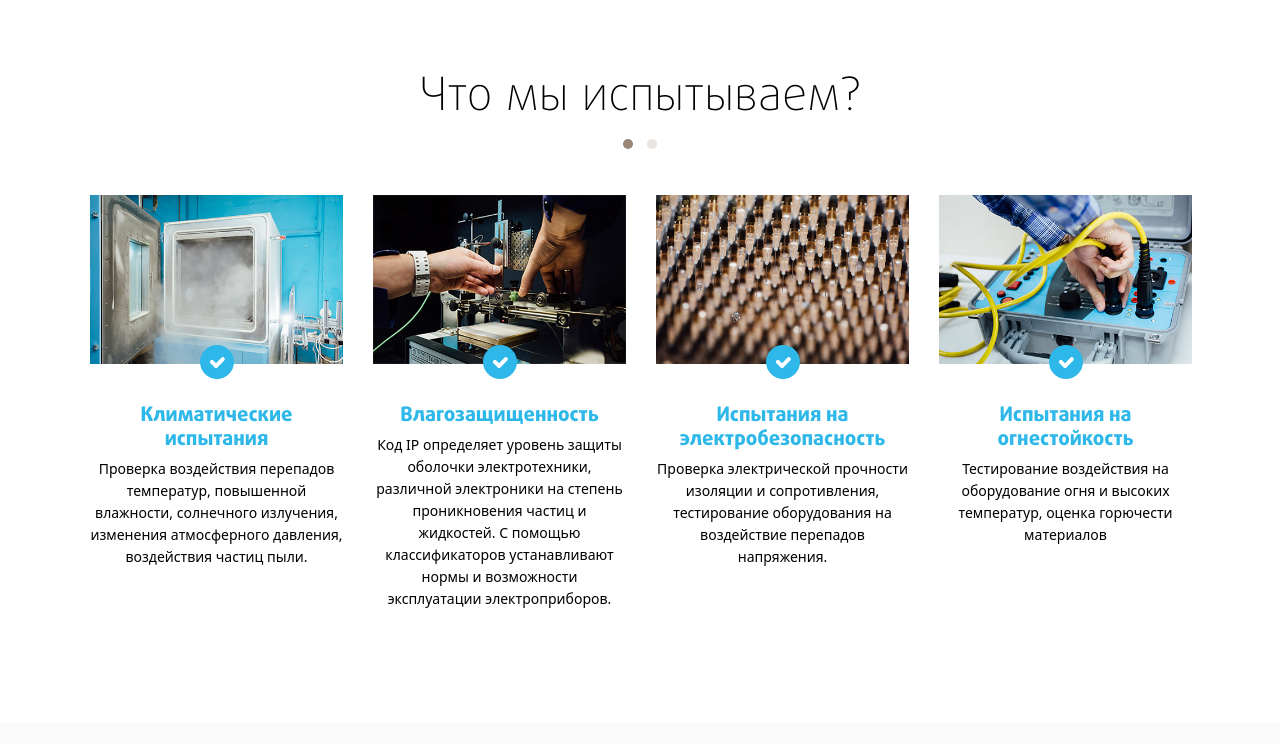
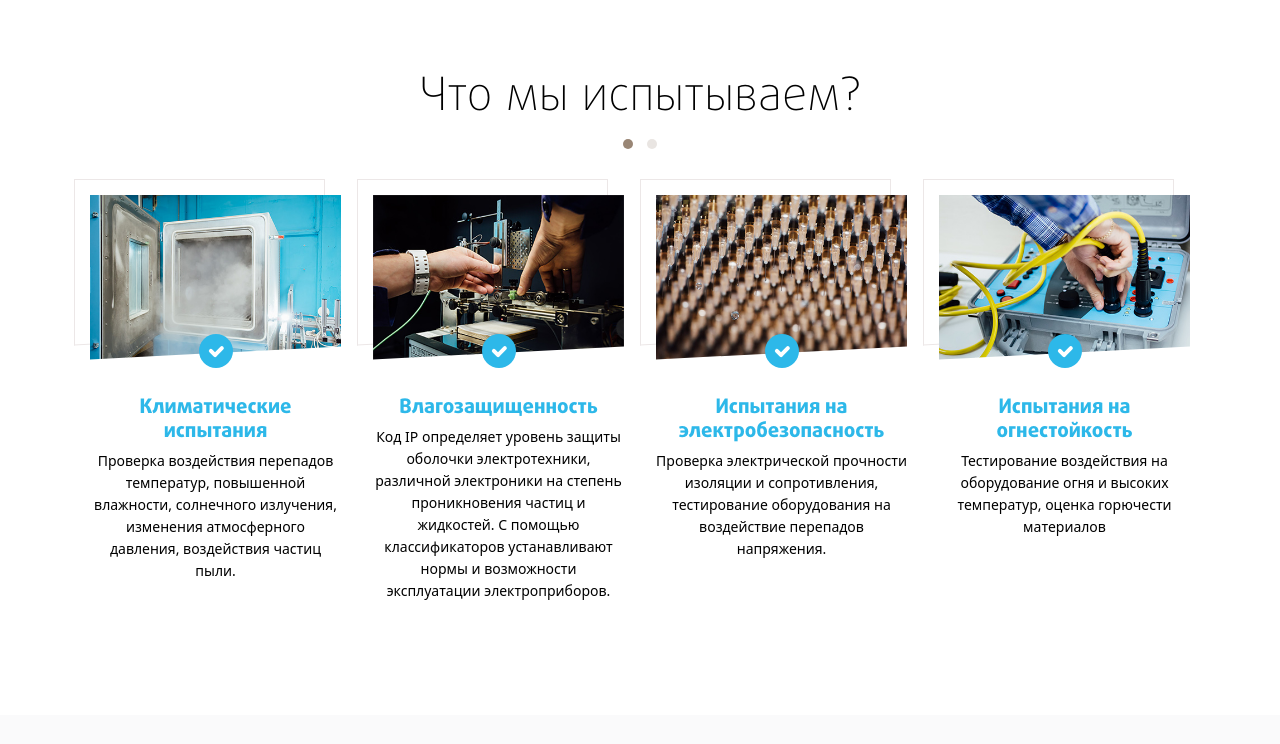
Before and after one commit to sumovska/certifico, a website: page src/index.html in a window 1280 px wide. Shown: the part 1336-2080 px from the top of the page. Drawn offline with Linux system fonts and the light colour scheme; a web font is replaced by a local one.

Commit message:
cornered styles

```diff
--- a/src/index.html
+++ b/src/index.html
@@ -214,15 +214,16 @@
 		</blockquote>
 		<!-- Blockquote -->
 
-		<!-- About -->
+		<!-- Features -->
 		<section class="features">
 			<div class="wrapper">
 				<h2 class="heading">Что мы испытываем?</h2>
 				<ul class="list">
 					<li class="item">
 						<article class="space">
-							<figure class="image">
-								<img src="img/features/4.jpg" width="450" height="300" alt="">
+							<figure class="image cornered">
+								<div class="border"></div>
+								<img src="img/features/4.jpg" width="225" height="150" alt="">
 								<span class="icon"></span>
 							</figure>
 							<h3 class="title">Климатические испытания</h3>
@@ -231,8 +232,9 @@
 					</li>
 					<li class="item">
 						<article class="space">
-							<figure class="image">
-								<img src="img/features/1.jpg" width="450" height="300" alt="">
+							<figure class="image cornered">
+								<div class="border"></div>
+								<img src="img/features/1.jpg" width="225" height="150" alt="">
 								<span class="icon"></span>
 							</figure>
 							<h3 class="title">Влагозащищенность</h3>
@@ -241,8 +243,9 @@
 					</li>
 					<li class="item">
 						<article class="space">
-							<figure class="image">
-								<img src="img/features/2.jpg" width="450" height="300" alt="">
+							<figure class="image cornered">
+								<div class="border"></div>
+								<img src="img/features/2.jpg" width="225" height="150" alt="">
 								<span class="icon"></span>
 							</figure>
 							<h3 class="title">Испытания на электробезопасность</h3>
@@ -251,8 +254,9 @@
 					</li>
 					<li class="item">
 						<article class="space">
-							<figure class="image">
-								<img src="img/features/3.jpg" width="450" height="300" alt="">
+							<figure class="image cornered">
+								<div class="border"></div>
+								<img src="img/features/3.jpg" width="225" height="150" alt="">
 								<span class="icon"></span>
 							</figure>
 							<h3 class="title">Испытания на огнестойкость</h3>
@@ -261,8 +265,9 @@
 					</li>
 					<li class="item">
 						<article class="space">
-							<figure class="image">
-								<img src="img/features/4.jpg" width="450" height="300" alt="">
+							<figure class="image cornered">
+								<div class="border"></div>
+								<img src="img/features/4.jpg" width="225" height="150" alt="">
 								<span class="icon"></span>
 							</figure>
 							<h3 class="title">Климатические испытания</h3>
@@ -271,8 +276,9 @@
 					</li>
 					<li class="item">
 						<article class="space">
-							<figure class="image">
-								<img src="img/features/1.jpg" width="450" height="300" alt="">
+							<figure class="image cornered">
+								<div class="border"></div>
+								<img src="img/features/1.jpg" width="225" height="150" alt="">
 								<span class="icon"></span>
 							</figure>
 							<h3 class="title">Влагозащищенность</h3>
@@ -281,8 +287,9 @@
 					</li>
 					<li class="item">
 						<article class="space">
-							<figure class="image">
-								<img src="img/features/2.jpg" width="450" height="300" alt="">
+							<figure class="image cornered">
+								<div class="border"></div>
+								<img src="img/features/2.jpg" width="225" height="150" alt="">
 								<span class="icon"></span>
 							</figure>
 							<h3 class="title">Испытания на электробезопасность</h3>
@@ -291,8 +298,9 @@
 					</li>
 					<li class="item">
 						<article class="space">
-							<figure class="image">
-								<img src="img/features/3.jpg" width="450" height="300" alt="">
+							<figure class="image cornered">
+								<div class="border"></div>
+								<img src="img/features/3.jpg" width="225" height="150" alt="">
 								<span class="icon"></span>
 							</figure>
 							<h3 class="title">Испытания на огнестойкость</h3>
@@ -302,7 +310,7 @@
 				</ul>
 			</div>
 		</section>
-		<!-- /About -->
+		<!-- /Features -->
 
 		<!-- Testimonials -->
 		<!--section class="testimonials">
--- a/src/js/main.js
+++ b/src/js/main.js
@@ -114,9 +114,4 @@ $(document).ready(function () {
 		});
 	});
 
-	/*** Shape carousel ***/
-	$('.shape').each(function () {
-		$(this).append('<div class="border"></div>');
-	});
-
 });
--- a/src/less/main.less
+++ b/src/less/main.less
@@ -781,6 +781,57 @@ table {
 /* ==========================================================================
    _SHAPE
    ========================================================================== */
+.cornered {
+  position: relative;
+  &:before {
+    .before;
+    height: 20px;
+    background: @color-white;
+    position: absolute;
+    bottom: -11px;
+    left: 0;
+    right: 0;
+    .skew(0deg, -3deg);
+  }
+
+  .border {
+    margin: -16px 16px 24px -16px;
+    position: absolute;
+    top: 0;
+    left: 0;
+    right: 0;
+    bottom: 0;
+    z-index: -1;
+
+    &:before {
+      .before;
+      height: 80%;
+      border-top:1px solid @color-gray-light;
+      border-left:1px solid @color-gray-light;
+      border-right:1px solid @color-gray-light;
+      position: absolute;
+      top: 0;
+      left: 0;
+      right: 0;
+    }
+    &:after {
+      .before;
+      clear: both;
+      height: 30%;
+      border-bottom:1px solid @color-gray-light;
+      border-left:1px solid @color-gray-light;
+      border-right:1px solid @color-gray-light;
+      .skew(0deg, -3deg);
+      position: absolute;
+      bottom: 0;
+      left: 0;
+      right: 0;
+    }
+  }
+}
+/* ==========================================================================
+   _SHAPE
+   ========================================================================== */
 .shape-old {
   width: 280px;
   padding: 16px 0 24px 16px;
@@ -852,17 +903,6 @@ table {
   @media @xxl {
     width: 498px;
     .shape-area { width: 480px; }
-  }
-}
-.shape {
-  .area {
-    padding: 40px;
-
-    &:before {
-      .before;
-      background: @color-blue;
-      .skew(1deg, 1deg);
-    }
   }
 }
 /* ==========================================================================
@@ -1468,7 +1508,7 @@ table {
 
   .list {
     margin-top: 0;
-    padding-top: 56px;
+    padding-top: 40px;
     text-align: center;
     font-size: 14px;
     line-height: 22px;
@@ -1476,7 +1516,11 @@ table {
     &:after { .clearfix; }
 
     &.slick-initialized {
-      .slick-slide { margin-bottom: 0; }
+      .slick-slide {
+        margin-bottom: 0;
+        padding-top: 16px;
+        padding-left: 16px;
+      }
       .slick-dots {
         margin: 0;
         position: absolute;
@@ -1519,7 +1563,7 @@ table {
 
       .image {
         min-height: 206px;
-        margin: 0 0 24px;
+        margin: 0 0 30px;
         position: relative;
 
         img {
@@ -1532,7 +1576,7 @@ table {
         .icon {
           width: 34px;
           height: 34px;
-          margin: 0 auto -15px;
+          margin: 0 auto -6px;
           display: block;
           background: @color-blue;
           border-radius: 50%;
@@ -1540,6 +1584,7 @@ table {
           bottom: 0;
           left: 0;
           right: 0;
+          z-index: 2;
 
           &:before, &:after {
             .before;
@@ -1573,17 +1618,17 @@ table {
   }
   @media @md {
     .list {
-      margin: 0 -15px;
-      padding-top: 64px;
+      margin: 0 -16px;
+      padding-top: 48px;
 
       .item {
         width: 33.3%;
-        padding: 0 15px;
+        padding: 0 16px;
         float: left;
 
         &:nth-of-type(3n+1) { clear: left; }
         .space { max-width: none; }
-        .image {min-height: 0; margin-bottom: 40px;}
+        .image {min-height: 0; margin-bottom: 34px;}
       }
 
       &.slick-initialized {
```
Also changed, not shown: dist/css/main.css, dist/index.html, dist/js/main.js, src/css/main.css.
